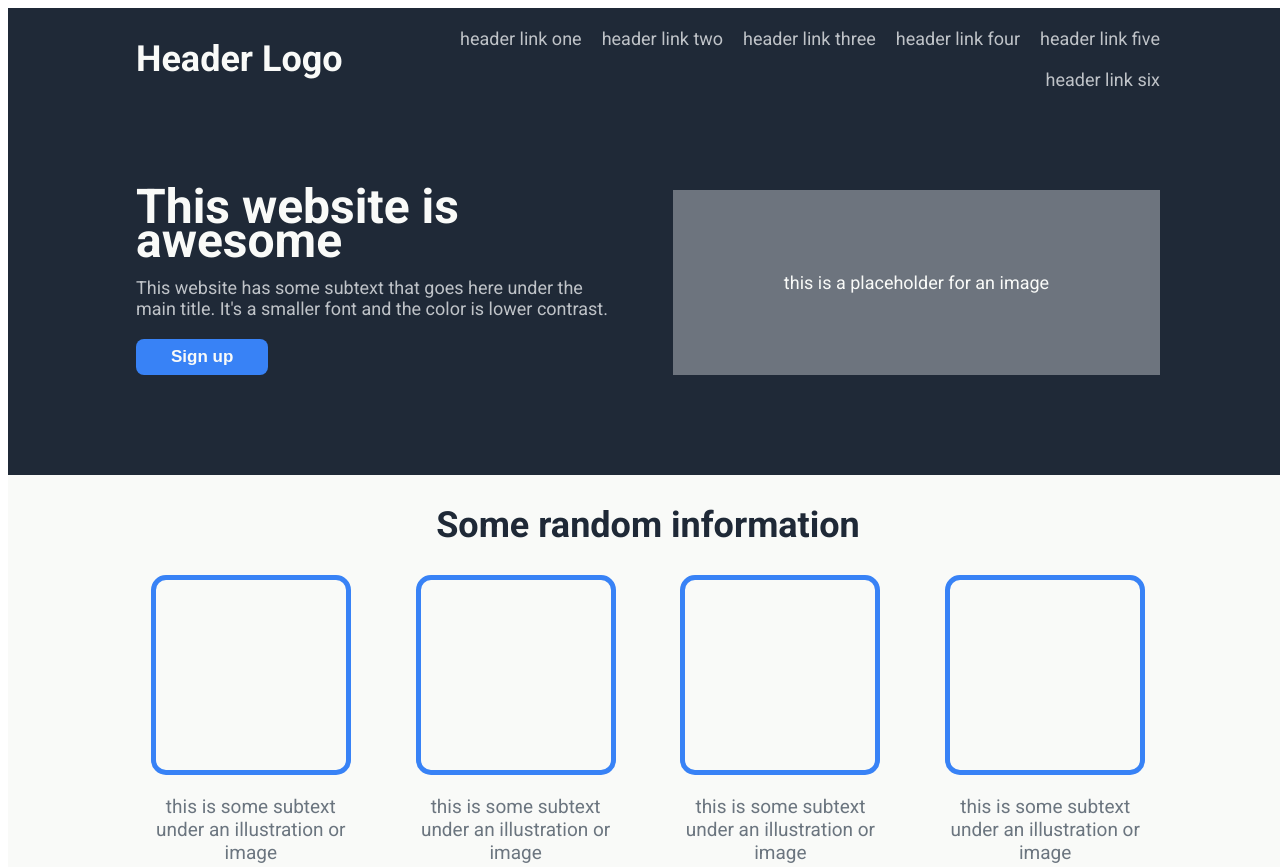
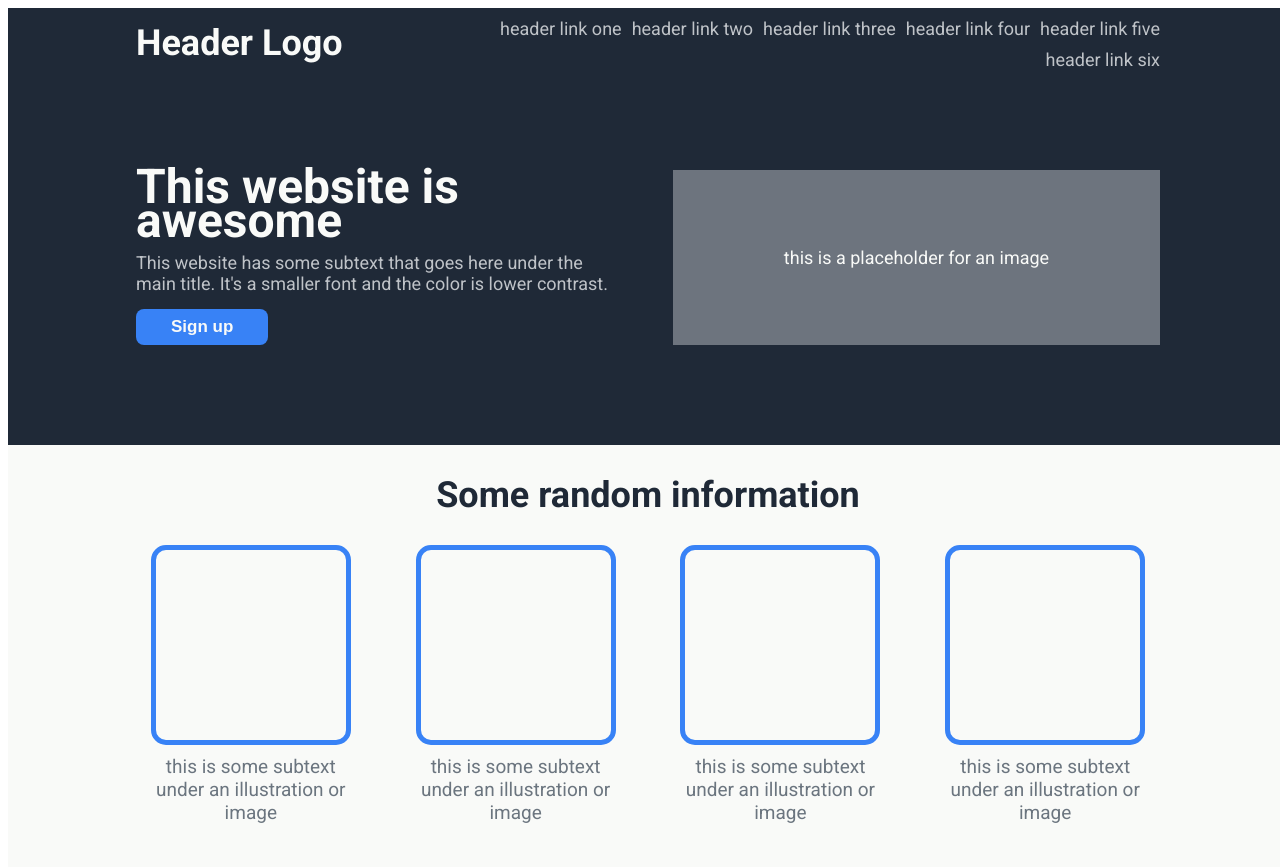
Before and after one commit to robioat/responsive-landing-page, a plain HTML site: page index.html in a window 1280 px wide. Shown: the top 867 px of the page. Drawn offline with Linux system fonts and the light colour scheme.

Commit message:
Changed typography padding to match reference image

```diff
--- a/css/style.css
+++ b/css/style.css
@@ -15,7 +15,8 @@ body{
     --grey-blue:#c7d5ed;
     --section-vertical-padding:100px;
     --smaller-padding:50px;
-    --typography-v-padding:20px;
+    --typography-v-padding:10px;
+    --hero-v-padding:15px;
     --radius:15px;
     --card-width:200px;
     --single-column-width:284px;
@@ -44,12 +45,12 @@ button{
 h1,h2,h3,h4,h5,h6{
     margin:0;
     padding:0;
+    line-height:70%;
 }
 h1{
     font-size:48px;
     font-weight:700;
     color:var(--off-white);
-    line-height:70%;
 }
 h2{
     font-size:36px;
@@ -125,7 +126,7 @@ h3{
     flex:1 1 var(--single-column-width);
     display:flex;
     flex-direction:column;
-    gap:20px;
+    gap:var(--hero-v-padding);
 }
 
 .hero .right{
@@ -250,6 +251,7 @@ h3{
     flex:var(--single-column-width);
     color:var(--grey-blue);
     font-size:17px;
+    gap:var(--typography-v-padding);
 }
 .call-to-action-button-container{
     display:flex;
```
